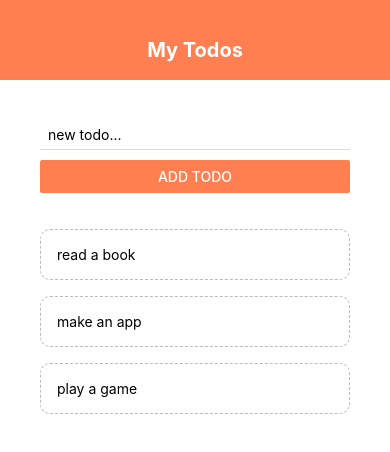
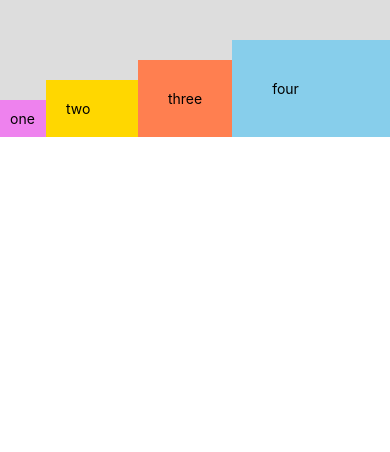
Before and after one commit to Alan114/React-Native-Todo-App, a React Native app: screen / in a window 390 px wide. Shown: the top 452 px of the page. Built offline with nearby package versions, Linux system fonts and the light colour scheme.

Commit message:
created sandbox.js and nested it in app.js to practise flexbox

```diff
--- a/App.js
+++ b/App.js
@@ -11,6 +11,7 @@
 import Header from "./components/header";
 import TodoItem from "./components/todoItem";
 import AddTodo from "./components/addTodo";
+import Sandbox from "./components/sandbox";
 
 export default function App() {
   const [todos, setTodos] = useState([
@@ -38,26 +39,27 @@
   };
 
   return (
-    <TouchableWithoutFeedback
-      onPress={() => {
-        Keyboard.dismiss();
-      }}
-    >
-      <View style={styles.container}>
-        <Header />
-        <View style={styles.content}>
-          <AddTodo submitHandler={submitHandler} />
-          <View style={styles.list}>
-            <FlatList
-              data={todos}
-              renderItem={({ item }) => (
-                <TodoItem item={item} pressHandler={pressHandler} />
-              )}
-            />
-          </View>
-        </View>
-      </View>
-    </TouchableWithoutFeedback>
+    <Sandbox/>
+    // <TouchableWithoutFeedback
+    //   onPress={() => {
+    //     Keyboard.dismiss();
+    //   }}
+    // >
+    //   <View style={styles.container}>
+    //     <Header />
+    //     <View style={styles.content}>
+    //       <AddTodo submitHandler={submitHandler} />
+    //       <View style={styles.list}>
+    //         <FlatList
+    //           data={todos}
+    //           renderItem={({ item }) => (
+    //             <TodoItem item={item} pressHandler={pressHandler} />
+    //           )}
+    //         />
+    //       </View>
+    //     </View>
+    //   </View>
+    // </TouchableWithoutFeedback>
   );
 }
 
--- /dev/null
+++ b/components/sandbox.js
@@ -0,0 +1,44 @@
+import React, { useState } from "react";
+import { StyleSheet, Text, View } from "react-native";
+
+export default function Sandbox() {
+  return (
+    <View style={styles.container}>
+      <Text style={styles.boxOne}>one</Text>
+      <Text style={styles.boxTwo}>two</Text>
+      <Text style={styles.boxThree}>three</Text>
+      <Text style={styles.boxFour}>four</Text>
+    </View>
+  );
+}
+
+const styles = StyleSheet.create({
+  container: {
+    // flex: 1,
+    flexDirection: "row",
+    justifyContent: "space-around",
+    alignItems: "flex-end",
+    paddingTop: 40,
+    backgroundColor: "#ddd",
+  },
+  boxOne: {
+    flex: 1,
+    backgroundColor: "violet",
+    padding: 10,
+  },
+  boxTwo: {
+    flex: 2,
+    backgroundColor: "gold",
+    padding: 20,
+  },
+  boxThree: {
+    flex: 1,
+    backgroundColor: "coral",
+    padding: 30,
+  },
+  boxFour: {
+    flex: 3,
+    backgroundColor: "skyblue",
+    padding: 40,
+  },
+});
```
